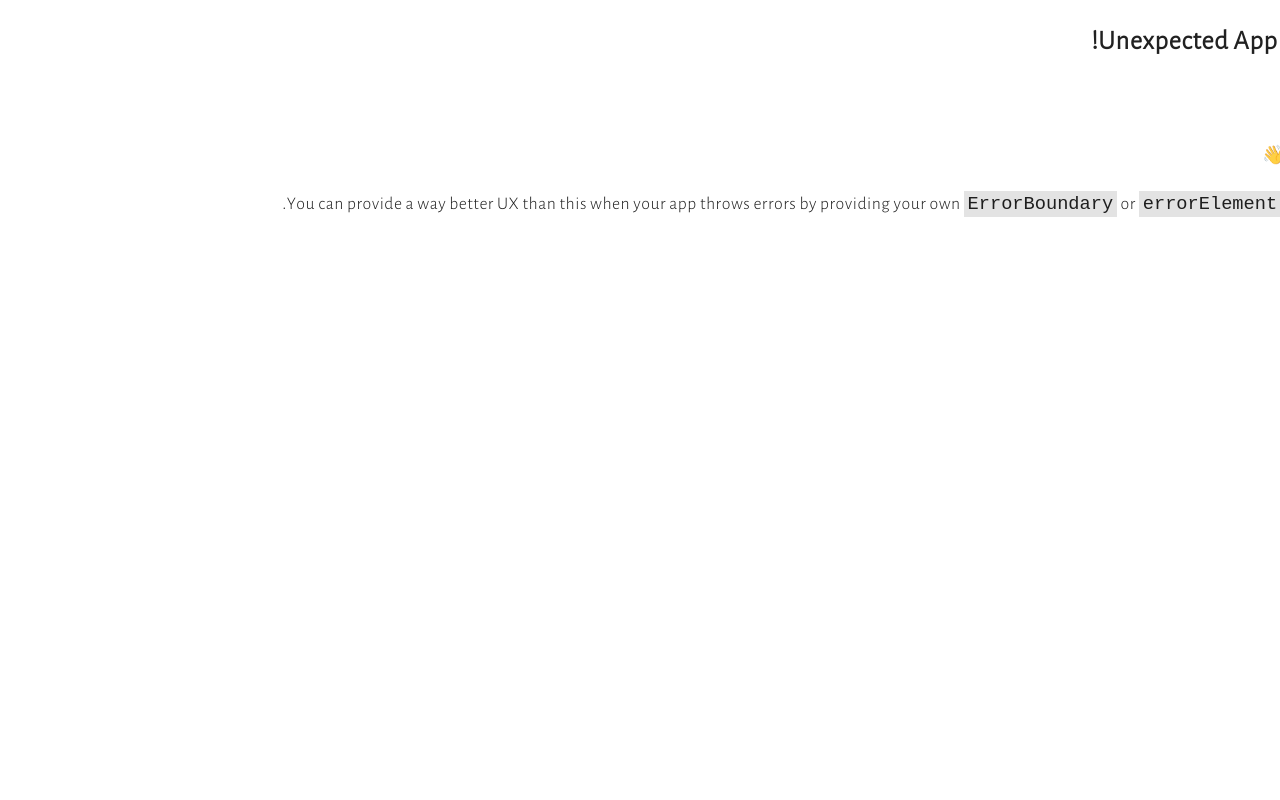
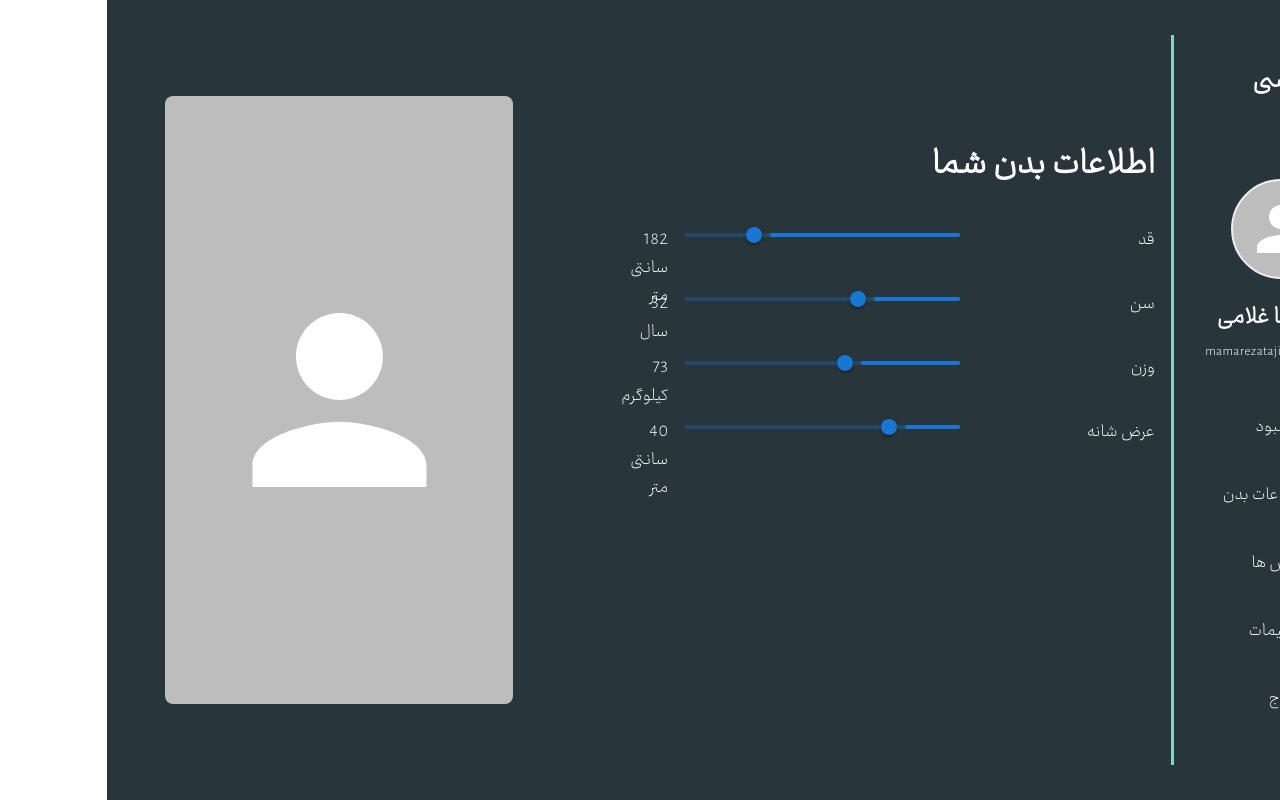
Before and after one commit to Lebasee/Lebasee-Frontend, a React (Vite) app: page /dashboard/info in a window 1280 px wide. Before the commit this address had no page. Built offline with nearby package versions, Linux system fonts and the light colour scheme.

Commit message:
[ADD] base design of body information

```diff
--- /dev/null
+++ b/src/components/dashboard/bodyInformation/information.tsx
@@ -0,0 +1,122 @@
+import { Avatar, Box, Collapse, Grid, Slider, Typography } from "@mui/material";
+import React, { useState } from "react";
+import { pallete } from "../../../styles/pallete.m";
+
+
+const initialDatas = [
+  { name: "قد", id: 1, value: 182, type: "سانتی متر", min: 120, max: 210 },
+  { name: "سن", id: 2, value: 32, type: "سال", min: 1, max: 100 },
+  { name: "وزن", id: 3, value: 73, type: "کیلوگرم", min: 30, max: 150 },
+  { name: "عرض شانه", id: 4, value: 40, type: "سانتی متر", min: 30, max: 80 },
+];
+
+
+const Information: React.FC = () => {
+  const [datas, setDatas] = useState(initialDatas);
+
+  // Handler to update slider values
+  const handleSliderChange = (id, newValue) => {
+    setDatas((prevDatas) =>
+      prevDatas.map((data) =>
+        data.id === id ? { ...data, value: newValue } : data
+      )
+    );
+  };
+
+  return (
+    <Box
+      sx={{
+        display: "flex",
+        flexDirection: "row",
+        justifyContent: "center",
+        height: "100vh",
+        width: "100%",
+      }}
+      >
+
+      <Box // right part
+        sx={{
+          width: "100%",
+          maxWidth: 600,
+          mx: "auto",
+          mt: 16,
+          p: 2,
+          borderRadius: 2,
+        }}
+      >
+        <Typography variant="h3" color="white" mb={4}>
+          اطلاعات بدن شما
+        </Typography>
+
+        <Collapse in={open}>
+          {datas.map((data) => (
+            <Box key={data.id} sx={{ mb: 3 }}>
+              <Grid container spacing={2} alignItems="center">
+                <Grid item xs={4}>
+                  <Typography color="white">
+                    {data.name}
+                  </Typography>
+                </Grid>
+                <Grid item xs={6}>
+                  <Slider
+                    value={data.value}
+                    min={data.min}
+                    max={data.max}
+                    step={1}
+                    onChange={(e, newValue) => handleSliderChange(data.id, newValue)}
+                    sx={{
+                      color: "#1976d2",
+                      '& .MuiSlider-thumb': {
+                        height: 16,
+                        width: 16,
+                        '&:hover': { boxShadow: "0px 0px 0px 8px rgba(25, 118, 210, 0.16)" },
+                      },
+                      '& .MuiSlider-track': { border: "none" },
+                      '& .MuiSlider-rail': { opacity: 0.3 },
+                    }}
+                  />
+                </Grid>
+                <Grid item xs={2}>
+                  <Typography color="white" sx={{
+                    height: 28,
+                    width: 30
+                  }}>
+                    {data.value} {data.type}
+                  </Typography>
+                </Grid>
+              </Grid>
+            </Box>
+          ))}
+        </Collapse>
+
+
+        </Box>
+
+
+
+        <Box // left part
+          sx={{
+            display: "flex",
+            height: "100%",
+            width: "50%",
+            alignItems: "center",
+            justifyContent: "center",
+          }}
+        >
+          <Avatar
+            sx={{
+              height: "76%",
+              width: "75%",
+              borderRadius: 2,
+            }}
+          >
+
+          </Avatar>
+        </Box>
+
+
+    </Box>
+  );
+};
+
+export default Information;
--- a/src/components/dashboard/verticalLine.tsx
+++ b/src/components/dashboard/mainDashboard/verticalLine.tsx
@@ -1,6 +1,6 @@
 import { Box } from "@mui/material";
 import React from "react";
-import { pallete } from "../../styles/pallete.m";
+import { pallete } from "../../../styles/pallete.m";
 
 const Sidebar: React.FC = () => {
   return (
--- a/src/pages/dashboard.tsx
+++ b/src/pages/dashboard.tsx
@@ -1,9 +1,10 @@
 import { Box } from "@mui/material";
 import React from "react";
 import { pallete } from "../styles/pallete.m";
-import Sidebar from "../components/dashboard/sidebar";
-import VerticalLine from "../components/dashboard/verticalLine";
-import MainDashboard from "../components/dashboard/mainDashboard";
+import Sidebar from "../components/dashboard//mainDashboard/sidebar";
+import VerticalLine from "../components/dashboard/mainDashboard/verticalLine";
+import { Outlet } from "react-router-dom";
+// import MainDashboard from "../components/dashboard/mainDashboard/mainDashboard";
 
 const Dashboard: React.FC = () => {
   return (
@@ -18,10 +19,9 @@ const Dashboard: React.FC = () => {
       }}
     >
 
-
     <Sidebar />
     <VerticalLine/>
-    <MainDashboard />
+    <Outlet/>
 
     </Box>
   );
```
Also changed, not shown: src/App.tsx (+8 -0 lines), src/components/dashboard/mainDashboard/cloth.tsx (renamed from src/components/dashboard/Cloth.tsx, +1 -7 lines), src/components/dashboard/mainDashboard/mainDashboard.tsx (renamed from src/components/dashboard/mainDashboard.tsx, +3 -7 lines), src/components/dashboard/mainDashboard/showClothes.tsx (renamed from src/components/dashboard/showClothes.tsx, +4 -4 lines), src/components/dashboard/mainDashboard/sidebar.tsx (line endings or trailing spaces).
